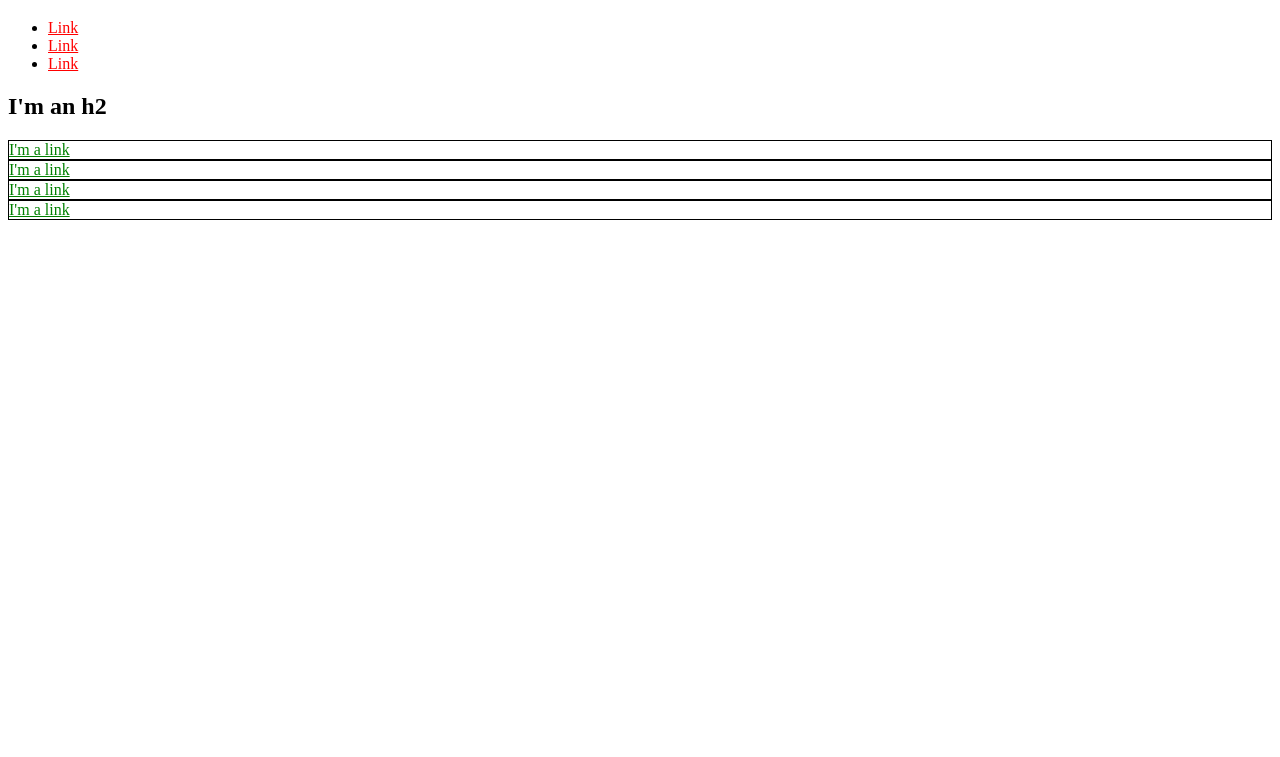
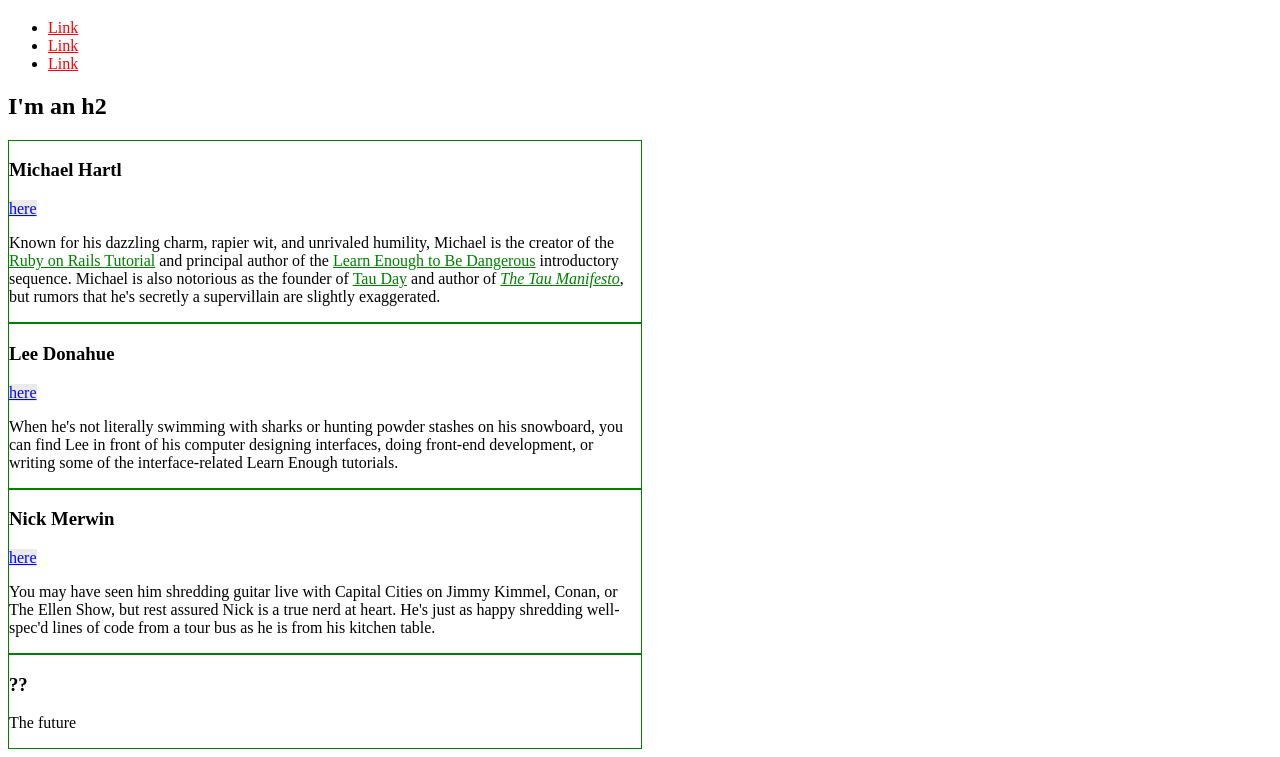
Before and after one commit to memoreno/memoreno.github.io, a plain HTML site: page index.html in a window 1280 px wide. Shown: the part 61-818 px from the top of the page. Drawn offline with Linux system fonts and the light colour scheme.

Commit message:
Half way through CSS

```diff
--- a/index.html
+++ b/index.html
@@ -3,32 +3,97 @@
   <head>
     <title>Test Page: Don't Panic</title>
     <meta charset="utf-8">
+    <style>
+      /* GLOBAL STYLES */
+      a {
+        color:red;
+      }
+
+
+      /* SOCIAL STYLES */
+      .social-link {
+        background: rgba(150,150,150,.2);
+        color: blue;
+      }
+
+      /* BIO STYLES */
+      .bio-wrapper {
+      }
+      .bio-box {
+        border: 1px solid black;
+        width: 50%;
+      }
+      .bio-copy a {
+        color:green;
+      }
+      div.bio-box {
+        border: 1px solid green;
+      }    </style>
   </head>
   <body>
     <h1>I'm an h1</h1>
     <ul>
       <li>
-        <a href="http://example.com/" style="color: red;">Link</a>
+        <a href="http://example.com/">Link</a>
       </li>
       <li>
-        <a href="http://example.com/" style="color: red;">Link</a>
+        <a href="http://example.com/">Link</a>
       </li>
       <li>
-        <a href="http://example.com/" style="color: red;">Link</a>
+        <a href="http://example.com/">Link</a>
       </li>
     </ul>
     <h2>I'm an h2</h2>
-    <div style="border: 1px solid black;">
-      <a href="http://example.com/" style="color: green;">I'm a link</a>
-    </div>
-    <div style="border: 1px solid black;">
-      <a href="http://example.com/" style="color: green;">I'm a link</a>
-    </div>
-    <div style="border: 1px solid black;">
-      <a href="http://example.com/" style="color: green;">I'm a link</a>
-    </div>
-    <div style="border: 1px solid black;">
-      <a href="http://example.com/" style="color: green;">I'm a link</a>
+    <div class="bio-wrapper">
+      <div class="bio-box">
+        <h3>Michael Hartl</h3>
+        <a href="http://twitter.com/mhartl" class="social-link">here</a>
+        <div class="bio-copy">
+          <p>
+            Known for his dazzling charm, rapier wit, and unrivaled humility,
+            Michael is the creator of the
+            <a href="http://railstutorial.org/">Ruby on Rails
+            Tutorial</a> and principal author of the
+            <a href="http://learnenough.com/">
+            Learn Enough to Be Dangerous</a> introductory sequence. Michael
+            is also notorious as the founder of
+            <a href="http://tauday.com/">Tau Day</a> and author of
+            <a href="http://tauday.com/tau-manifesto"><em>The Tau
+            Manifesto</em></a>, but rumors that he's secretly a supervillain
+            are slightly exaggerated.
+          </p>
+        </div>
+      </div>
+      <div class="bio-box">
+        <h3>Lee Donahue</h3>
+        <a href="https://twitter.com/leedonahoe" class="social-link">here</a>
+        <div class="bio-copy">
+          <p>
+            When he's not literally swimming with sharks or hunting powder stashes on
+            his snowboard, you can find Lee in front of his computer designing
+            interfaces, doing front-end development, or writing some of the
+            interface-related Learn Enough tutorials.
+          </p>
+        </div>
+      </div>
+      <div class="bio-box">
+        <h3>Nick Merwin</h3>
+        <a href="https://twitter.com/nickmerwin" class="social-link">here</a>
+        <div class="bio-copy">
+          <p>
+            You may have seen him shredding guitar live with Capital Cities on Jimmy
+            Kimmel, Conan, or The Ellen Show, but rest assured Nick is a true nerd at
+            heart. He's just as happy shredding well-spec'd lines of code from a tour
+            bus as he is from his kitchen table.
+          </p>
+        </div>
+      </div>
+      <div class="bio-box alert">
+        <h3>??</h3>
+        <p>
+          The future
+        </p>
+      </div>
     </div>
   </body>
 </html>
```
